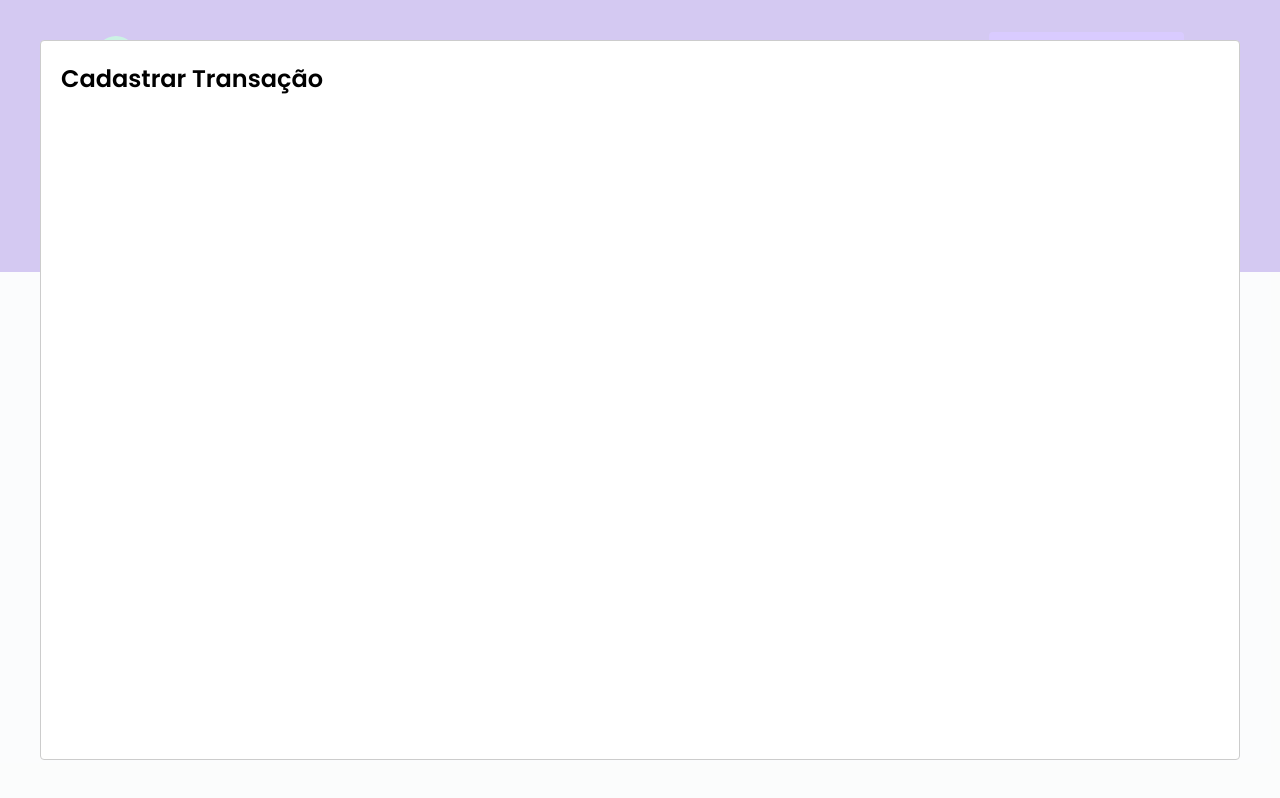
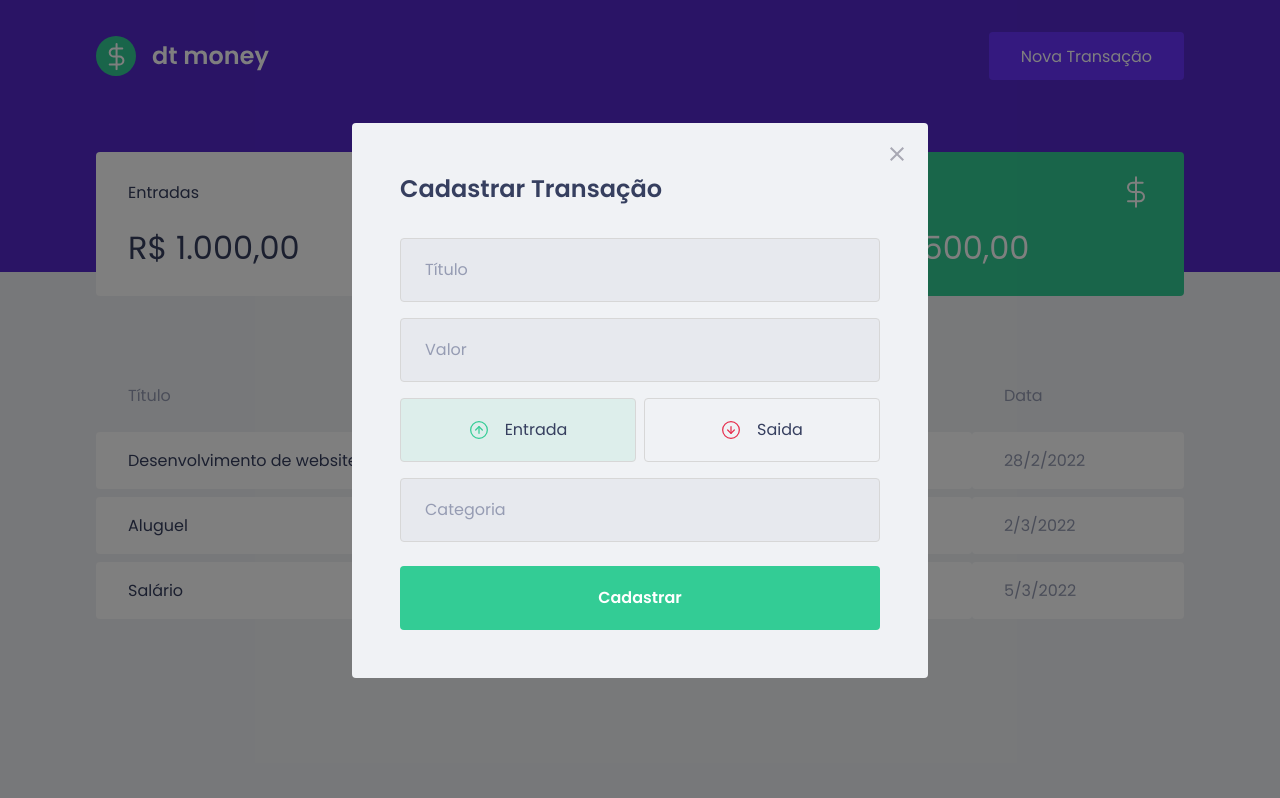
Before and after one commit to dfilastro/2-df-money, a React (Create React App) app: page / in a window 1280 px wide. Both pictures are taken after a click on the button "Nova Transação". Built offline with nearby package versions, Linux system fonts and the light colour scheme; no server answers; a web font is replaced by a local one; what miragejs would draw is missing.

Commit message:
stylized the modal

```diff
--- a/package.json
+++ b/package.json
@@ -6,6 +6,7 @@
     "@types/react-modal": "^3.13.1",
     "axios": "^0.26.0",
     "miragejs": "^0.1.43",
+    "polished": "^4.1.4",
     "react": "^17.0.2",
     "react-dom": "^17.0.2",
     "react-modal": "^3.14.4",
--- a/src/App.tsx
+++ b/src/App.tsx
@@ -2,6 +2,7 @@
 import Modal from 'react-modal';
 import { Dashboard } from './components/Dashboard';
 import { Header } from './components/header';
+import { NewTransactionModal } from './components/NewTransactionModal';
 
 import { GlobalStyle } from './styles/global';
 
@@ -23,9 +24,7 @@
       <Header onOpenNewTransactionModal={handleOpenNewTransactionModal} />
       <Dashboard />
 
-      <Modal isOpen={isNewTransactionModalOpen} onRequestClose={handleCloseNewTransactionModal}>
-        <h2>Cadastrar Transação</h2>
-      </Modal>
+      <NewTransactionModal isOpen={isNewTransactionModalOpen} onRequestClose={handleCloseNewTransactionModal} />
 
       <GlobalStyle />
     </>
--- /dev/null
+++ b/src/components/NewTransactionModal/index.tsx
@@ -0,0 +1,66 @@
+import { useState } from 'react';
+import Modal from 'react-modal';
+import closeImg from '../../assets/close.svg';
+import incomeImg from '../../assets/income.svg';
+import outcomeImg from '../../assets/outcome.svg';
+import { Container, TransactionTypeContainer, RadioBox } from './styles';
+
+interface NewTransactionModalProps {
+  isOpen: boolean;
+  onRequestClose: () => void;
+}
+
+export function NewTransactionModal({ isOpen, onRequestClose }: NewTransactionModalProps) {
+  const [type, setType] = useState('income');
+
+  return (
+    <Modal
+      isOpen={isOpen}
+      onRequestClose={onRequestClose}
+      overlayClassName='react-modal-overlay'
+      className='react-modal-content'
+    >
+      <button type='button' onClick={onRequestClose} className='react-modal-close'>
+        <img src={closeImg} alt='Fechar modal' />
+      </button>
+
+      <Container>
+        <h2>Cadastrar Transação</h2>
+
+        <input placeholder='Título' />
+
+        <input type='number' placeholder='Valor' />
+
+        <TransactionTypeContainer>
+          <RadioBox
+            type='button'
+            onClick={() => {
+              setType('income');
+            }}
+            isActive={type === 'income'}
+            activeColor='green'
+          >
+            <img src={incomeImg} alt='Entrada' />
+            <span>Entrada</span>
+          </RadioBox>
+
+          <RadioBox
+            type='button'
+            onClick={() => {
+              setType('outcome');
+            }}
+            isActive={type === 'outcome'}
+            activeColor='red'
+          >
+            <img src={outcomeImg} alt='Saida' />
+            <span>Saida</span>
+          </RadioBox>
+        </TransactionTypeContainer>
+
+        <input placeholder='Categoria' />
+
+        <button type='submit'>Cadastrar</button>
+      </Container>
+    </Modal>
+  );
+}
--- /dev/null
+++ b/src/components/NewTransactionModal/styles.ts
@@ -0,0 +1,97 @@
+import styled from 'styled-components';
+import { darken, transparentize } from 'polished';
+
+export const Container = styled.form`
+  h2 {
+    color: var(--text-title);
+    font-size: 1.5rem;
+    margin-bottom: 2rem;
+  }
+
+  input {
+    width: 100%;
+    padding: 0 1.5rem;
+    height: 4rem;
+    border-radius: 0.25rem;
+
+    border: 1px solid #d7d7d7;
+    background: var(--input-background);
+
+    font-weight: 400;
+    font-size: 1rem;
+
+    &::placeholder {
+      color: var(--text-body);
+    }
+
+    & + input {
+      margin-top: 1rem;
+    }
+  }
+
+  button[type='submit'] {
+    width: 100%;
+    padding: 0 1.5rem;
+    height: 4rem;
+    background: var(--green);
+    color: #fff;
+    border-radius: 0.25rem;
+    border: 0;
+    font-size: 1rem;
+    margin-top: 1.5rem;
+    font-weight: 600;
+
+    transition: filter 0.2s;
+
+    &:hover {
+      filter: brightness(0.9);
+    }
+  }
+`;
+
+export const TransactionTypeContainer = styled.div`
+  margin: 1rem 0;
+  display: grid;
+  grid-template-columns: 1fr 1fr;
+  gap: 0.5rem;
+`;
+
+interface RadioBoxProps {
+  isActive: boolean;
+  activeColor: 'green' | 'red';
+}
+
+const colors = {
+  red: '#e52e40',
+  green: '#33cc95',
+};
+
+export const RadioBox = styled.button<RadioBoxProps>`
+  height: 4rem;
+  border: 1px solid #d7d7d7;
+  border-radius: 0.25rem;
+
+  background: ${(props) => (props.isActive ? transparentize(0.9, colors[props.activeColor]) : 'transparent')};
+
+  display: flex;
+  align-items: center;
+  justify-content: center;
+
+  transition: border-color(0.2s);
+
+  &:hover {
+    border-color: ${darken(0.1, '#d7d7d7')};
+  }
+
+  img {
+    width: 20px;
+    height: 20px;
+  }
+
+  span {
+    display: inline-block;
+    margin-left: 1rem;
+    font-size: 1rem;
+    color: var(--text-title);
+  }
+`;
--- a/src/styles/global.ts
+++ b/src/styles/global.ts
@@ -14,6 +14,8 @@
 
     --background:#f0f2f5;
     --shape:#ffffff;
+
+    --input-background: #e7e9ee;
 }
 
 *{
@@ -59,4 +61,42 @@
     opacity:0.6;
     cursor: not-allowed;
 }
+
+.react-modal-overlay{
+    background: rgba(0, 0, 0, 0.5);
+
+    position: fixed;
+    top: 0;
+    bottom: 0;
+    right: 0;
+    left: 0;
+
+    display: flex;
+    align-items: center;
+    justify-content: center;
+}
+
+.react-modal-content{
+    width: 100%;
+    max-width: 576px;
+    background: var(--background);
+    padding: 3rem;
+    position: relative;
+    border-radius: 0.25rem;
+}
+
+.react-modal-close{
+    position: absolute;
+    right: 1.5rem;
+    top:1.5rem;
+    border:0;
+    background: transparent;
+
+    transition: filter 0.2s;
+
+    &:hover{
+        filter:brightness(0.8);
+    }
+}
+
 `;
```
Also changed, not shown: 1 other file (tests, documents, lock files or other folders).
